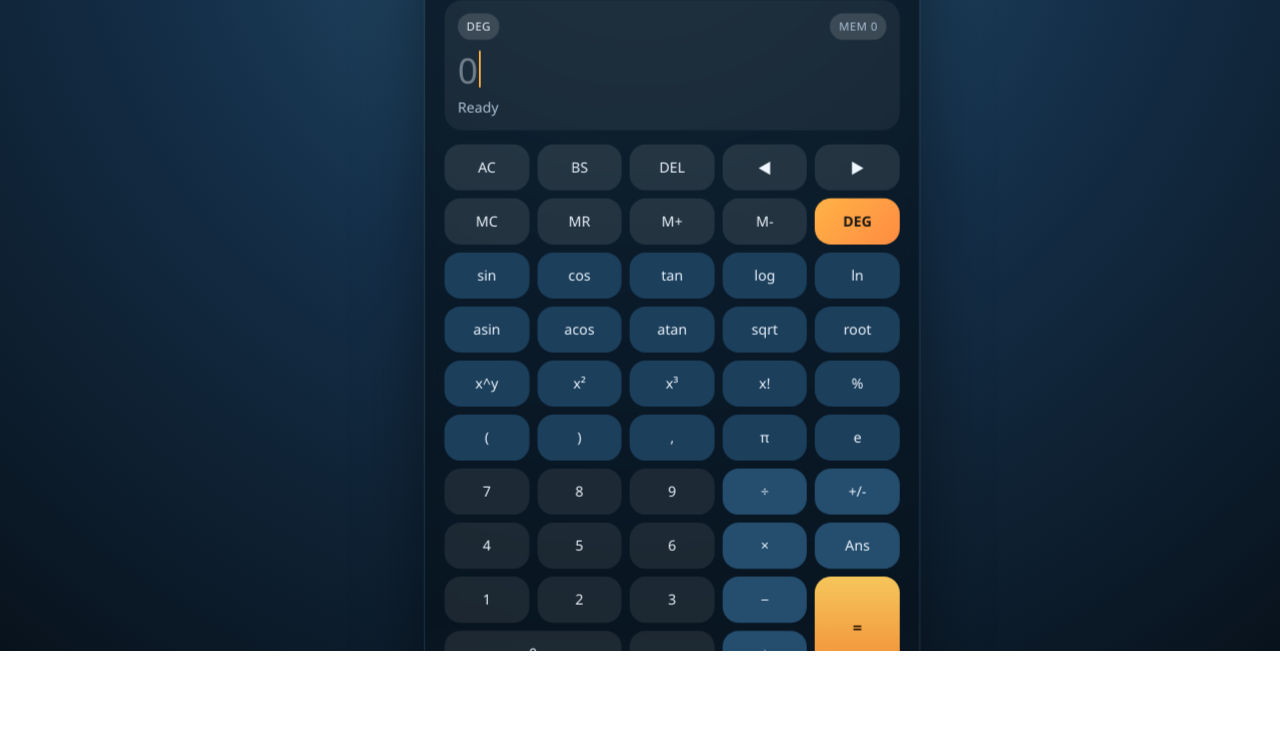
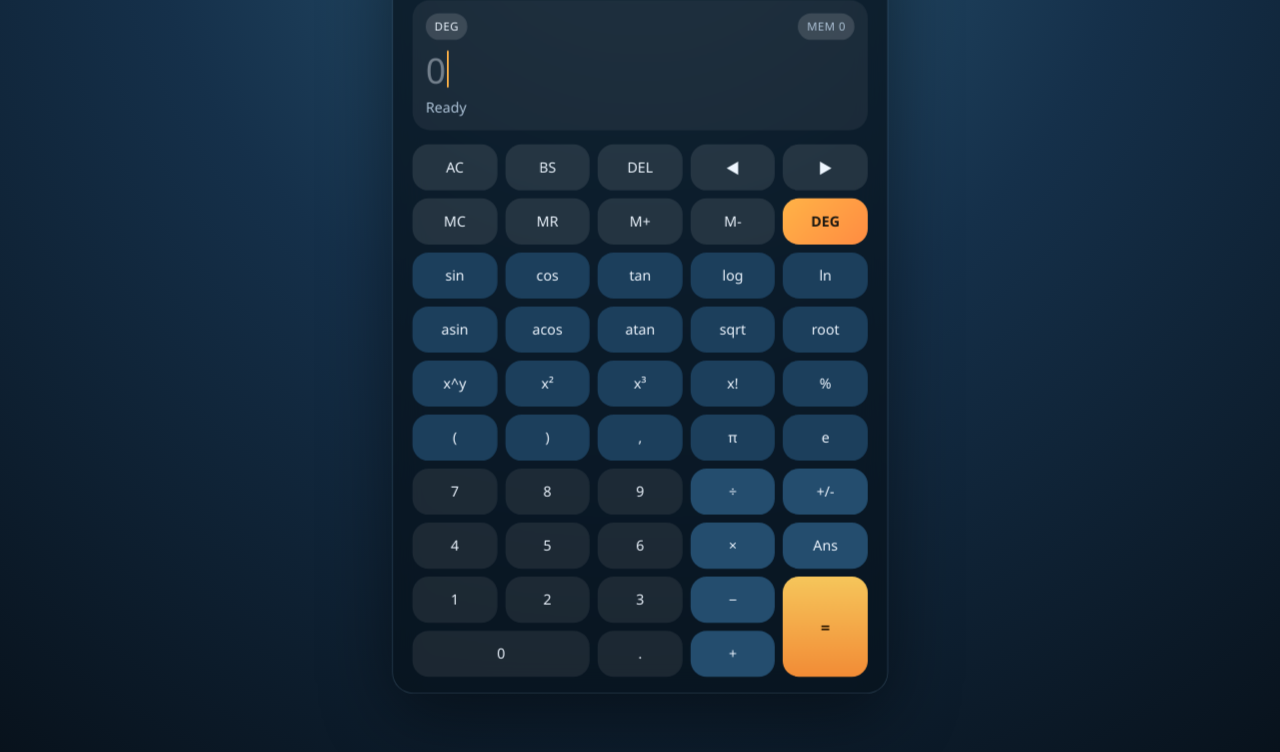
Before and after one commit to airpocket-soundman/calculator, a website: page index.html in a window 1280 px wide. Shown: the part 149-901 px from the top of the page. Before the commit the page ends 800 px from the top, so only its background shows below. Drawn offline with Linux system fonts and the light colour scheme.

Commit message:
表示位置移動バグの修正

```diff
--- a/app.js
+++ b/app.js
@@ -489,8 +489,6 @@
       return;
     }
 
-    fitWrapper.style.setProperty("--fit-width", "auto");
-    fitWrapper.style.setProperty("--fit-height", "auto");
     calculator.style.setProperty("--fit-scale", "1");
 
     const shellStyle = window.getComputedStyle(shell);
@@ -509,8 +507,6 @@
     }
 
     const scale = Math.min(availableWidth / naturalWidth, availableHeight / naturalHeight, 1);
-    fitWrapper.style.setProperty("--fit-width", `${naturalWidth * scale}px`);
-    fitWrapper.style.setProperty("--fit-height", `${naturalHeight * scale}px`);
     calculator.style.setProperty("--fit-scale", String(scale));
   }
 
--- a/styles.css
+++ b/styles.css
@@ -43,8 +43,8 @@ button {
 }
 
 .calculator-fit {
-  width: var(--fit-width, auto);
-  height: var(--fit-height, auto);
+  width: 100%;
+  height: 100%;
   display: grid;
   place-items: center;
 }
```
